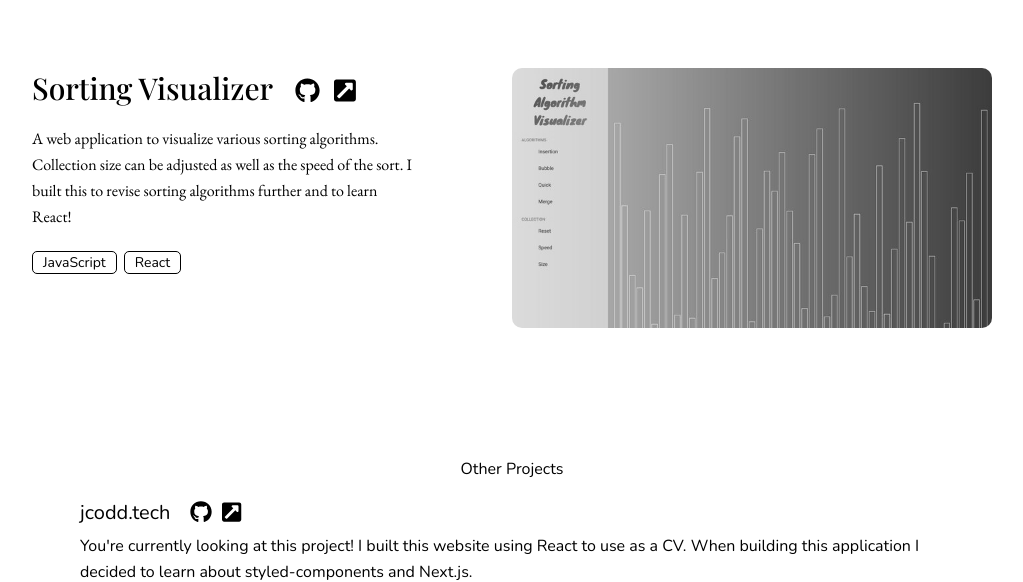
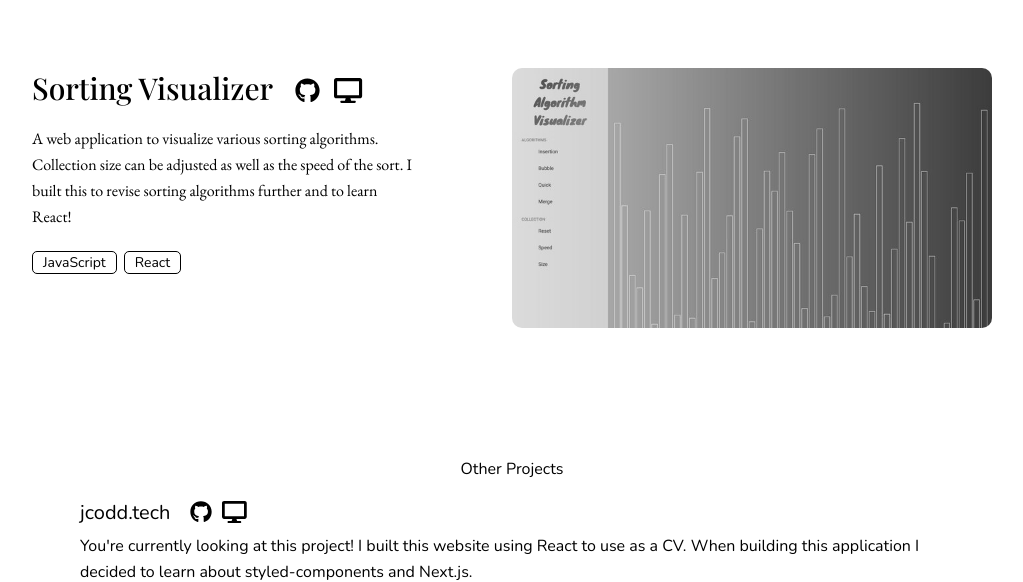
Before and after one commit to joshcodd/jcodd.tech, a Next.js app: page / in a window 1280 px wide. Shown: the part 2403-2985 px from the top of the page, without its empty margins (128-1151 px from the left). Built offline with nearby package versions, Linux system fonts and the light colour scheme.

Commit message:
Fix icons.

```diff
--- a/components/AltProject.jsx
+++ b/components/AltProject.jsx
@@ -5,7 +5,7 @@ import ScrollAnimation from "react-animate-on-scroll";
 import HoverButton from "./HoverButton";
 import { FontAwesomeIcon } from "@fortawesome/react-fontawesome";
 import { faGithub } from "@fortawesome/free-brands-svg-icons";
-import { faExternalLinkSquareAlt } from "@fortawesome/free-solid-svg-icons";
+import { faDesktop } from "@fortawesome/free-solid-svg-icons";
 
 const AltProjectContainer = styled.div`
   width: 90%;
@@ -52,7 +52,7 @@ function AltProject(props) {
           </HoverButtonStyled>
 
           <HoverButtonStyled href={githubRepo}>
-            <FontAwesomeIcon icon={faExternalLinkSquareAlt} />
+            <FontAwesomeIcon icon={faDesktop} />
           </HoverButtonStyled>
         </Icons>
 
--- a/components/SpaceScene.jsx
+++ b/components/SpaceScene.jsx
@@ -45,8 +45,8 @@ const SpaceItem = styled.img`
   transition: transform 0.2s linear;
   animation: ${spaceEntry} 0.5s;
 
-  @media (max-width: 500px) {
-    transition: transform 0.5s linear;
+  @media (max-width: 700px) {
+    transition: transform 0.4s linear;
   }
 `;
 
--- a/components/TopProject.jsx
+++ b/components/TopProject.jsx
@@ -5,7 +5,7 @@ import ScrollAnimation from "react-animate-on-scroll";
 import HoverButton from "./HoverButton";
 import { FontAwesomeIcon } from "@fortawesome/react-fontawesome";
 import { faGithub } from "@fortawesome/free-brands-svg-icons";
-import { faExternalLinkSquareAlt } from "@fortawesome/free-solid-svg-icons";
+import { faDesktop } from "@fortawesome/free-solid-svg-icons";
 
 const TopProjectContainer = styled.div`
   width: 100%;
@@ -54,10 +54,6 @@ const HoverButtonStyled = styled(HoverButton)`
   font-size: 25px;
   padding: 7px;
   line-height: 25px;
-
-  @media (max-width: 775px) {
-    float: right;
-  }
 `;
 
 const Icons = styled.span`
@@ -104,7 +100,7 @@ function TopProject(props) {
               </HoverButtonStyled>
 
               <HoverButtonStyled href={githubRepo}>
-                <FontAwesomeIcon icon={faExternalLinkSquareAlt} />
+                <FontAwesomeIcon icon={faDesktop} />
               </HoverButtonStyled>
             </Icons>
           </ProjectTitle>
```
